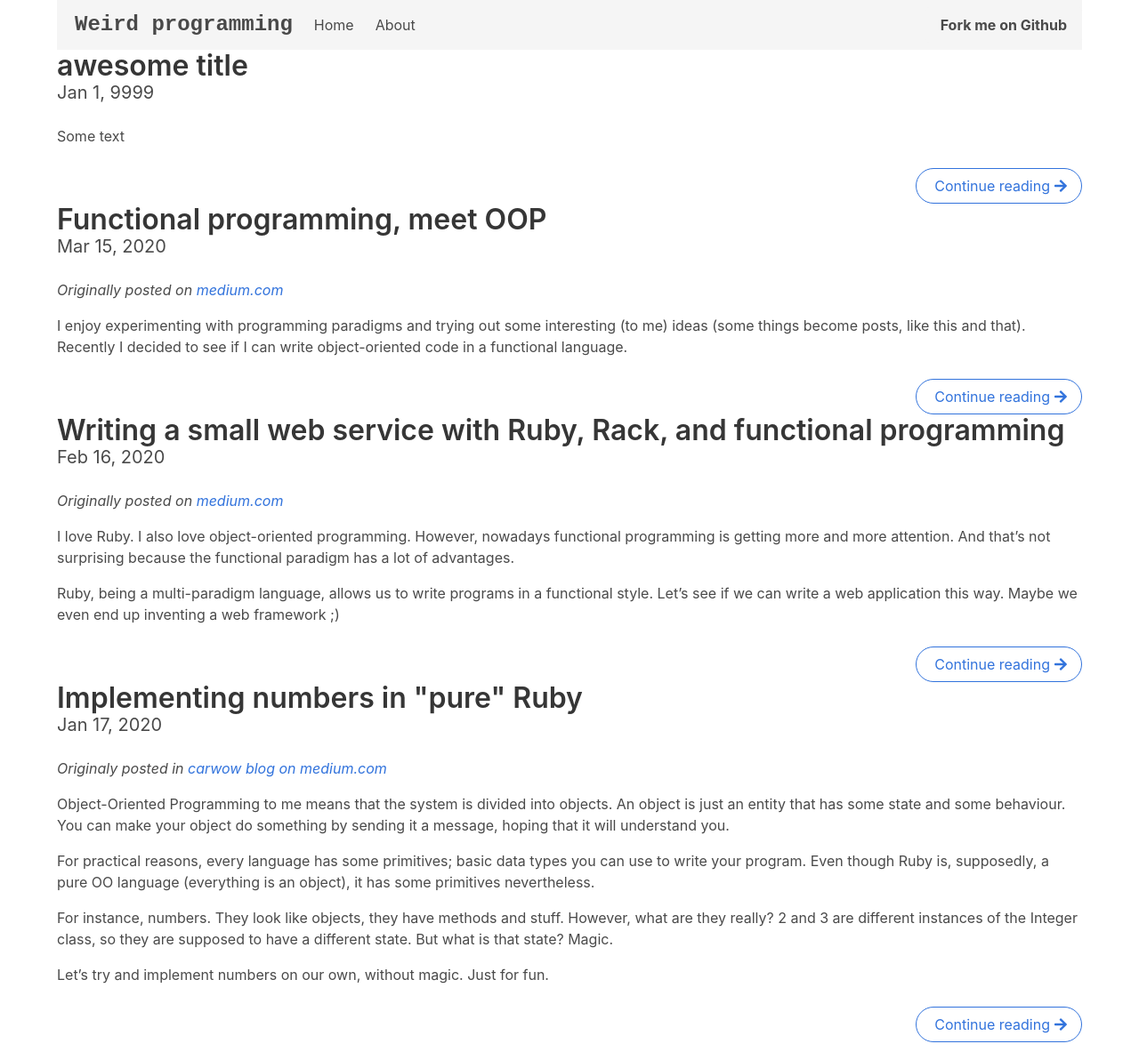
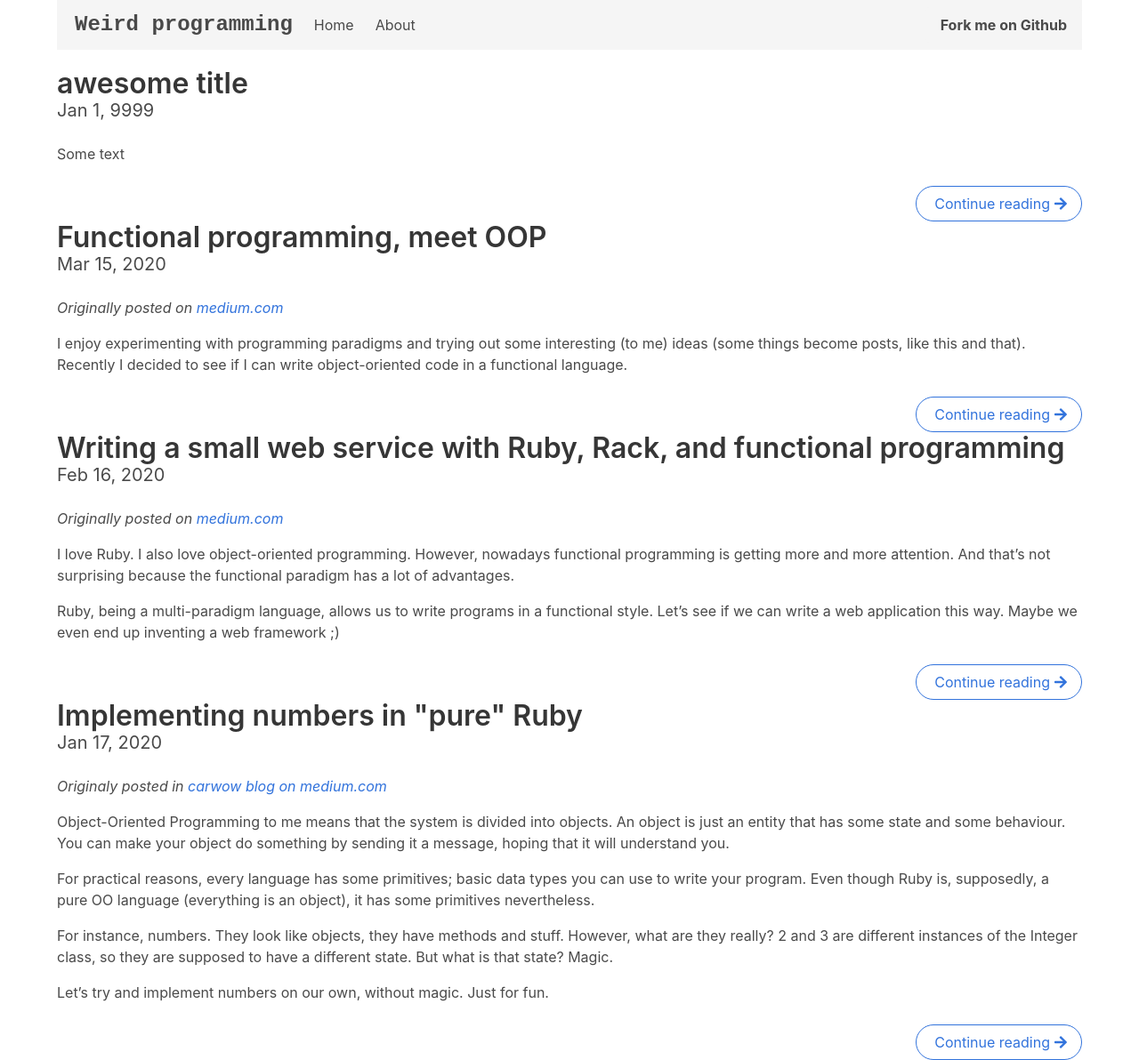
Before and after one commit to Nondv/weird-programming.dev, a Jekyll site: the page built from index.html, in a window 1280 px wide. Shown: the whole page at 89% size. Built offline with Jekyll 4.4.1, drawn with Linux system fonts in a browser that asks for light colours; nearby versions of some CDN libraries.

Commit message:
add margin under navbar

```diff
--- a/_includes/navbar.html
+++ b/_includes/navbar.html
@@ -1,4 +1,4 @@
-<nav class="navbar is-light" role="navigation" aria-label="main navigation">
+<nav id='navbar' class="navbar is-light" role="navigation" aria-label="main navigation">
   <div class="navbar-brand">
     <a class="navbar-item has-margin-left-5" href="/">
       <strong class="is-family-code is-size-4">Weird programming</strong>
--- a/css/other.css
+++ b/css/other.css
@@ -5,3 +5,7 @@
 .has-margin-left-5 {
   margin-left: 1.25rem;
 }
+
+#navbar {
+  margin-bottom: 1.25rem;
+}
```
